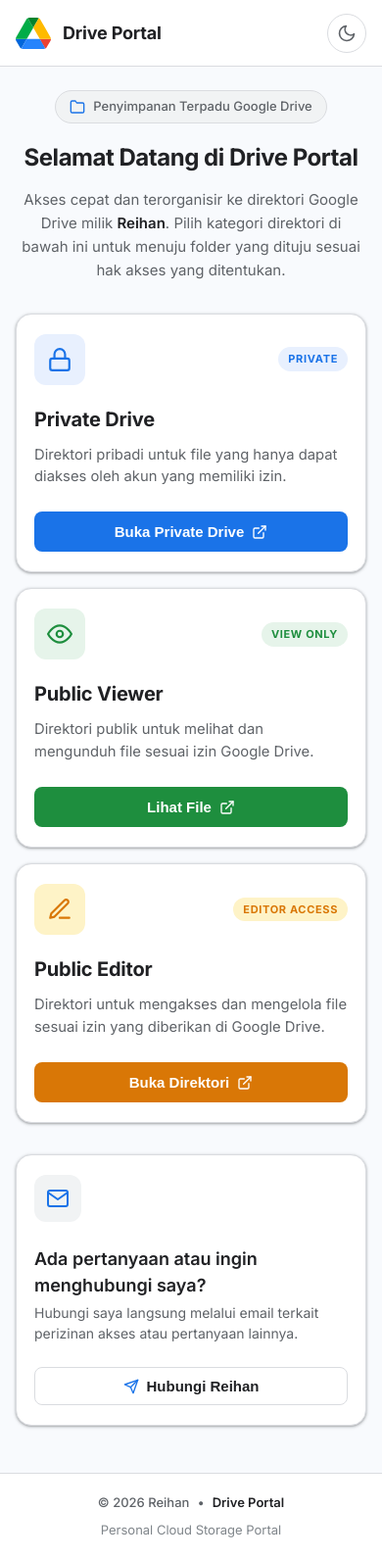
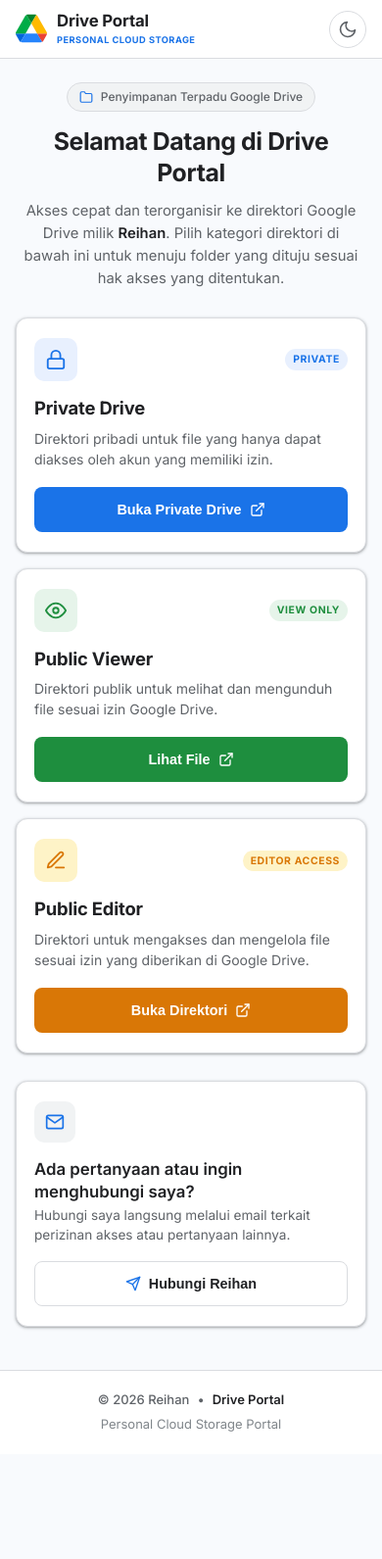
Before and after one commit to reyyksy/drive, a plain HTML site: page index.html in a window 390 px wide. Shown: the whole page at 98% size. After the commit the page ends 1484 px from the top, so only its background shows below. Drawn offline with Linux system fonts and the light colour scheme.

Commit message:
mobile fixx

```diff
--- a/style.css
+++ b/style.css
@@ -793,6 +793,7 @@
 @media (max-width: 960px) {
   .cards-grid {
     grid-template-columns: repeat(2, 1fr);
+    gap: 20px;
   }
 
   /* Make the 3rd card span full width on 2-col layout */
@@ -807,28 +808,71 @@
 
 /* Small Tablet & Mobile (max-width: 680px) */
 @media (max-width: 680px) {
+  :root {
+    --header-height: 60px;
+  }
+
   .header-container {
     padding: 0 16px;
   }
 
-  .brand-badge {
-    display: none; /* Keep header compact on mobile */
+  .brand {
+    gap: 10px;
   }
 
+  .brand-logo {
+    width: 32px;
+    height: 32px;
+  }
+
+  .brand-title {
+    font-size: 1.05rem;
+  }
+
+  .brand-badge {
+    font-size: 0.58rem;
+    letter-spacing: 0.05em;
+  }
+
+  .btn-icon {
+    width: 38px;
+    height: 38px;
+  }
 
   .main-content {
-    padding: 24px 16px 48px 16px;
-    gap: 32px;
+    padding: 24px 16px 44px 16px;
+    gap: 28px;
+  }
+
+  /* Hero Section */
+  .hero-section {
+    padding: 0 4px;
+  }
+
+  .hero-tag {
+    padding: 5px 12px;
+    font-size: 0.75rem;
+    margin-bottom: 14px;
+  }
+
+  .hero-tag svg {
+    width: 14px;
+    height: 14px;
   }
 
   .hero-title {
-    font-size: 1.5rem;
+    font-size: 1.55rem;
+    letter-spacing: -0.015em;
+    margin-bottom: 12px;
+    line-height: 1.3;
   }
 
   .hero-description {
-    font-size: 0.9375rem;
+    font-size: 0.925rem;
+    line-height: 1.55;
   }
 
+  /* Cards Grid */
   .cards-grid {
     grid-template-columns: 1fr;
     gap: 16px;
@@ -840,12 +884,79 @@
 
   .drive-card {
     padding: 20px 18px;
+    border-radius: var(--radius-md);
   }
 
+  .card-header {
+    margin-bottom: 14px;
+  }
+
+  .card-icon-wrapper {
+    width: 44px;
+    height: 44px;
+    border-radius: 10px;
+  }
+
+  .card-icon-wrapper svg {
+    width: 22px;
+    height: 22px;
+  }
+
+  .badge-access {
+    font-size: 0.65rem;
+    padding: 3px 8px;
+  }
+
+  .card-body {
+    margin-bottom: 18px;
+  }
+
+  .card-title {
+    font-size: 1.15rem;
+    margin-bottom: 6px;
+  }
+
+  .card-desc {
+    font-size: 0.875rem;
+    line-height: 1.5;
+  }
+
+  .btn-drive {
+    min-height: 46px;
+    padding: 11px 16px;
+    font-size: 0.9rem;
+    -webkit-tap-highlight-color: transparent;
+  }
+
+  /* Contact Card */
   .contact-card {
     flex-direction: column;
-    align-items: flex-start;
+    align-items: stretch;
     padding: 20px 18px;
+    gap: 16px;
+    border-radius: var(--radius-md);
+  }
+
+  .contact-icon {
+    width: 42px;
+    height: 42px;
+    border-radius: 10px;
+  }
+
+  .contact-icon svg {
+    width: 20px;
+    height: 20px;
+  }
+
+  .contact-title {
+    font-size: 1.05rem;
+    line-height: 1.35;
+    margin-bottom: 4px;
+  }
+
+  .contact-desc {
+    font-size: 0.85rem;
+    line-height: 1.45;
   }
 
   .contact-action {
@@ -854,19 +965,49 @@
 
   .btn-contact {
     width: 100%;
+    min-height: 46px;
+    justify-content: center;
+    font-size: 0.9rem;
+    -webkit-tap-highlight-color: transparent;
+  }
+
+  /* Footer */
+  .footer-container {
+    flex-direction: column;
+    text-align: center;
+    gap: 6px;
+    padding: 0 16px;
+  }
+
+  .footer-left {
     justify-content: center;
   }
 
-  .footer-container {
-    flex-direction: column;
-    text-align: center;
-    gap: 8px;
+  /* Toast Notification on Mobile */
+  .toast-container {
+    left: 14px;
+    right: 14px;
+    bottom: 14px;
+    max-width: none;
   }
 
-  .toast-container {
-    left: 16px;
-    right: 16px;
-    bottom: 16px;
-    max-width: none;
+  .toast {
+    padding: 12px 14px;
   }
 }
+
+/* Extra Small Devices (Smartphones under 380px) */
+@media (max-width: 380px) {
+  .brand-badge {
+    display: none;
+  }
+
+  .hero-title {
+    font-size: 1.35rem;
+  }
+
+  .btn-drive,
+  .btn-contact {
+    font-size: 0.85rem;
+  }
+}
```
